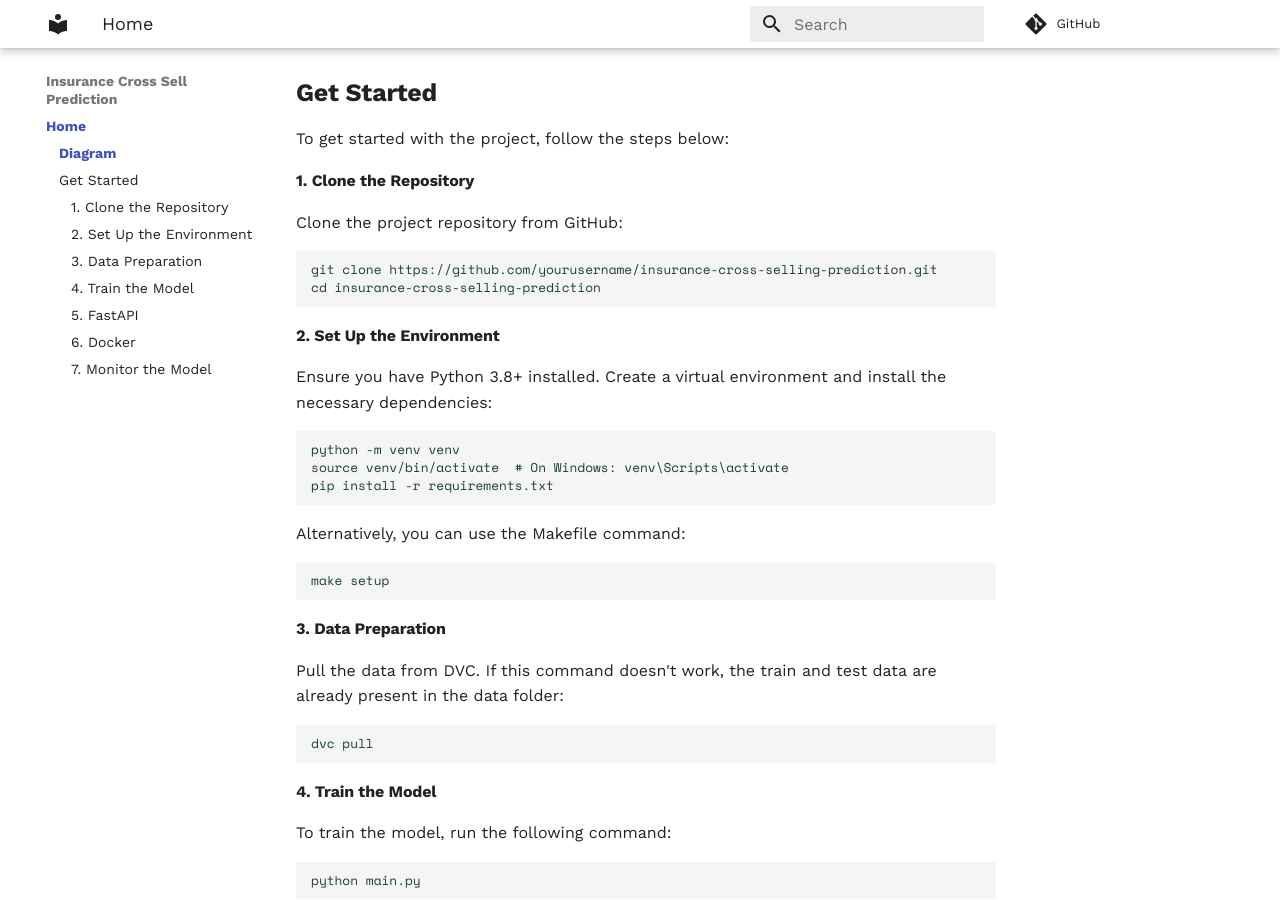
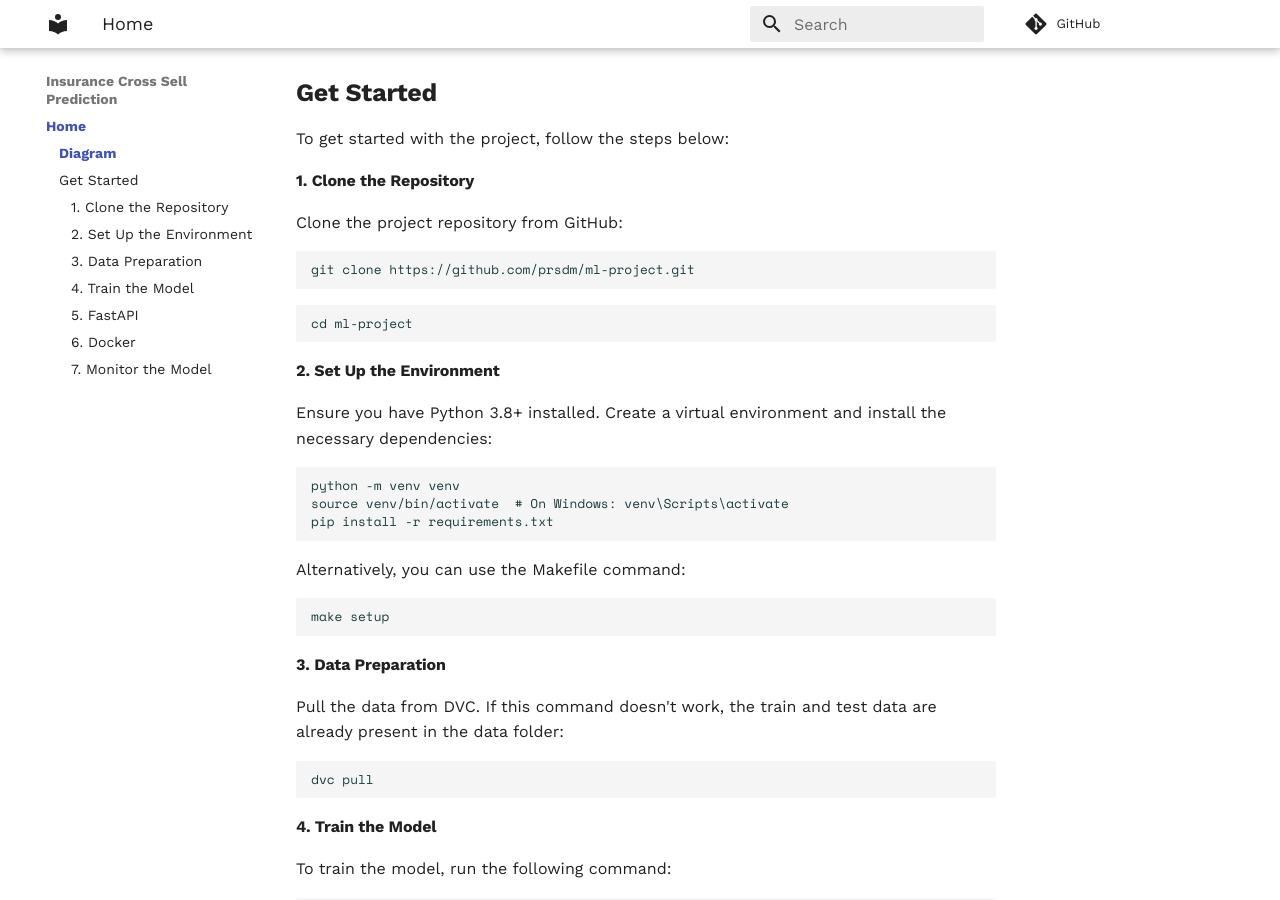
Before and after one commit to Ar3ee3ar/learn_mlopz, an MkDocs documentation site: the page built from docs/index.md, in a window 1280 px wide and 900 px high, scrolled down 827 px. Built offline with MkDocs 1.6.1 and Material for MkDocs 9.7.7, drawn with Linux system fonts in a browser that asks for light colours; comment, search, counter and statistics services are not loaded.

Commit message:
docs update

````diff
--- a/docs/index.md
+++ b/docs/index.md
@@ -15,10 +15,11 @@ To get started with the project, follow the steps below:
 
 #### 1. Clone the Repository
 Clone the project repository from GitHub:
-
 ```bash
-git clone https://github.com/yourusername/insurance-cross-selling-prediction.git
-cd insurance-cross-selling-prediction
+git clone https://github.com/prsdm/ml-project.git
+```
+```bash
+cd ml-project
 ```
 #### 2. Set Up the Environment
 Ensure you have Python 3.8+ installed. Create a virtual environment and install the necessary dependencies:
````
Also changed, not shown: README.md (+4 -3 lines).
